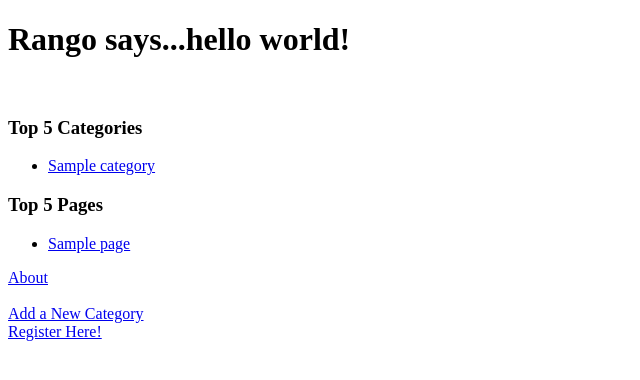
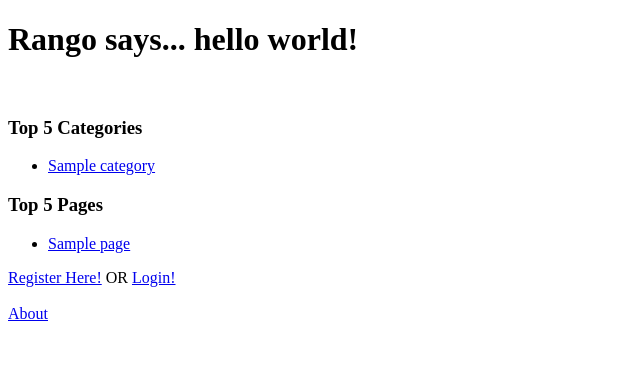
Before and after one commit to projectgoav/tangowithdjango, a Django app: page /rango/ in a window 1280 px wide. Shown: the top 380 px of the page, without its empty margins (0-640 px from the left). Run offline with Django 3.2, Linux system fonts and the light colour scheme; tables that the repository leaves empty hold one stand-in row (values such as "Sample post").

Commit message:
Chapter 9 - completed

```diff
--- a/rango/urls.py
+++ b/rango/urls.py
@@ -8,4 +8,7 @@ urlpatterns = patterns('',
         url(r'^category/(?P<category_name_slug>[\w\-]+)/add_page/$', views.add_page, name='add_page'),
         url(r'^category/(?P<category_name_slug>[\w\-]+)/$', views.category, name='category'),
         url(r'^register/$', views.register, name='register'),
+        url(r'^login/$', views.user_login, name='login'),
+        url(r'^restricted/', views.restricted, name='restricted'),
+        url(r'^logout/$', views.user_logout, name='logout'),
         )
--- a/rango/views.py
+++ b/rango/views.py
@@ -1,6 +1,9 @@
 from django.shortcuts import render
 from rango.models import Category, Page
 from rango.forms import CategoryForm, PageForm, UserForm, UserProfileForm
+from django.contrib.auth import authenticate, login, logout
+from django.http import HttpResponseRedirect, HttpResponse
+from django.contrib.auth.decorators import login_required
 
 # Create your views here.
 from django.http import HttpResponse
@@ -44,6 +47,8 @@ def category(request, category_name_slug):
     return render(request, 'rango/category.html', context_dict)
 
 #Handles entering a Category via the web
+#As of Chapter 9, you must be logged in to do this
+@login_required
 def add_category(request):
     # A HTTP POST?
     if request.method == 'POST':
@@ -70,6 +75,8 @@ def add_category(request):
 
 
 #Handles entering a Page via the web
+#As of Chapter 9, you must be logged in to to this!
+@login_required
 def add_page(request, category_name_slug):
 
     try:
@@ -149,3 +156,56 @@ def register(request):
     return render(request,
             'rango/register.html',
             {'user_form': user_form, 'profile_form': profile_form, 'registered': registered} )
+
+#Handles user login
+def user_login(request):
+
+    # If the request is a HTTP POST, try to pull out the relevant information.
+    if request.method == 'POST':
+        # Gather the username and password provided by the user.
+        # This information is obtained from the login form.
+        username = request.POST['username']
+        password = request.POST['password']
+
+        # Use Django's machinery to attempt to see if the username/password
+        # combination is valid - a User object is returned if it is.
+        user = authenticate(username=username, password=password)
+
+        # If we have a User object, the details are correct.
+        # If None (Python's way of representing the absence of a value), no user
+        # with matching credentials was found.
+        if user:
+            # Is the account active? It could have been disabled.
+            if user.is_active:
+                # If the account is valid and active, we can log the user in.
+                # We'll send the user back to the homepage.
+                login(request, user)
+                return HttpResponseRedirect('/rango/')
+            else:
+                # An inactive account was used - no logging in!
+                return HttpResponse("Your Rango account is disabled.")
+        else:
+            # Bad login details were provided. So we can't log the user in.
+            # Then returns a message for the user, saying their details were wrong
+            print "Invalid login details: {0}, {1}".format(username, password)
+            return render(request, 'rango/login.html', { 'message': "The username and matching password weren't found. Please try again!"})
+
+    # The request is not a HTTP POST, so display the login form.
+    # This scenario would most likely be a HTTP GET.
+    else:
+        # No context variables to pass to the template system, hence the
+        # blank dictionary object...
+        return render(request, 'rango/login.html', {})
+
+@login_required
+def restricted(request):
+    return HttpResponse("Since you're logged in, you can see this text!")
+
+# Use the login_required() decorator to ensure only those logged in can access the view.
+@login_required
+def user_logout(request):
+    # Since we know the user is logged in, we can now just log them out.
+    logout(request)
+
+    # Take the user back to the homepage.
+    return HttpResponseRedirect('/rango/')
--- a/tango_with_django_project/settings.py
+++ b/tango_with_django_project/settings.py
@@ -108,3 +108,6 @@ PASSWORD_HASHERS = (
 		'django.contrib.auth.hashers.PBKDF2PasswordHasher',
 		'django.contrib.auth.hashers.PBKDF2SHA1PasswordHasher',
 	)
+
+#Used to re-direct users when they have logged in
+LOGIN_URL = '/rango/login/'
--- a/templates/rango/index.html
+++ b/templates/rango/index.html
@@ -5,7 +5,12 @@
     </head>
 
     <body>
-        <h1>Rango says...hello world!</h1>
+        <!-- Special message if user has logged in -->
+        {% if user.is_authenticated %}
+            <h1>Rango says... hello {{ user.username }}!</h1>
+        {% else %}
+            <h1>Rango says... hello world!</h1>
+        {% endif %}
         <br>
         <h3> Top 5 Categories </h3>        {% if categories %}
             <ul>
@@ -28,8 +33,15 @@
             <strong>There are no pages present.</strong>
         {% endif %}
 
+        {% if user.is_authenticated %}
+        <a href="/rango/restricted/">Super Secret Member's Area!</a><br />
+        <a href="/rango/add_category/">Add a New Category</a><br />
+        <a href="/rango/logout/">Logout</a><br /><br />
+        {% else %}
+        <a href="/rango/register/">Register Here!</a> OR <a href="/rango/login/">Login!</a><br /><br />
+        {% endif %}
+
         <a href="/rango/about/">About</a><br><br>
-        <a href="/rango/add_category/">Add a New Category</a><br />
-        <a href="/rango/register/">Register Here!</a>
+
     </body>
 </html>
```
Also changed, not shown: templates/rango/login.html (added, +26 -0 lines).
